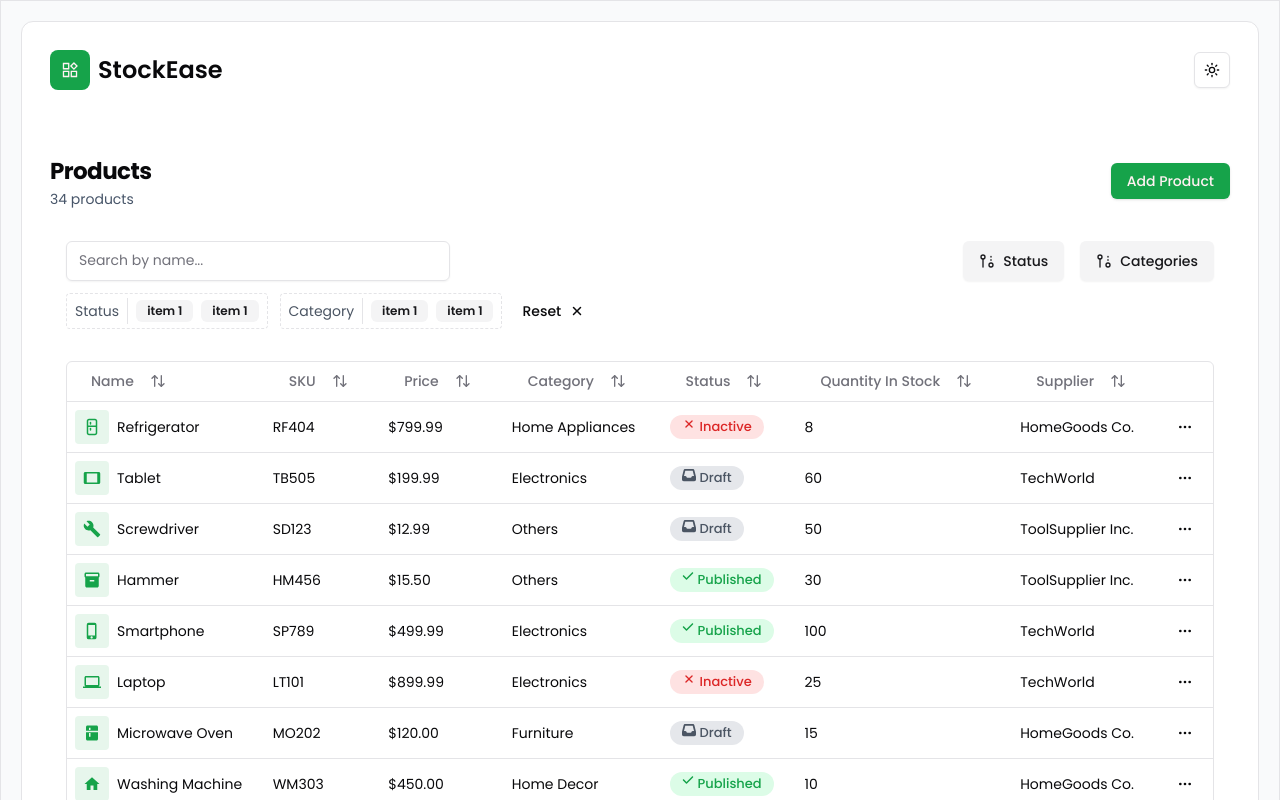
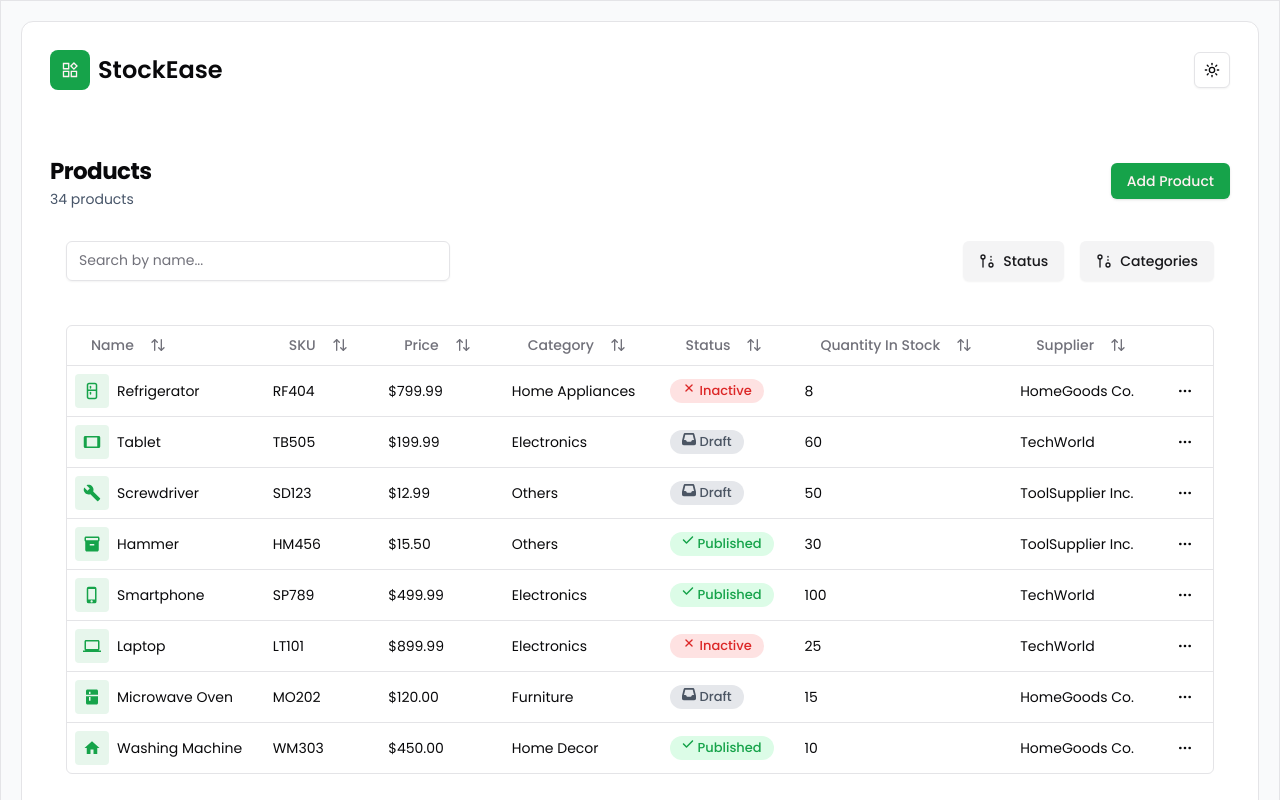
Before and after one commit to debbieellis7/stock-ease, a Next.js app: page / in a window 1280 px wide. Shown: the top 800 px of the page. Built offline with nearby package versions, Linux system fonts and the light colour scheme.

Commit message:
Add functionality to FilterArea for handling category and status filters

```diff
--- a/src/components/ProductsDashboard/FilterArea.tsx
+++ b/src/components/ProductsDashboard/FilterArea.tsx
@@ -1,4 +1,5 @@
 // External dependencies
+import { Dispatch, SetStateAction } from "react";
 import { IoClose } from "react-icons/io5";
 
 // Internal components
@@ -6,33 +7,75 @@ import { Separator } from "../ui/separator";
 import { Badge } from "../ui/badge";
 import { Button } from "../ui/button";
 
-export default function FilterArea() {
+type FilterAreaProps = {
+  selectedStatuses: string[];
+  setSelectedStatuses: Dispatch<SetStateAction<string[]>>;
+  selectedCategories: string[];
+  setSelectedCategories: Dispatch<SetStateAction<string[]>>;
+};
+
+type FilterGroupProps = {
+  label: string;
+  selectedItems: string[];
+};
+
+function FilterGroup({ label, selectedItems }: FilterGroupProps) {
+  const MAX_VISIBLE = 3; // Define a flexible limit
+
   return (
-    <div className="flex gap-3">
-      {/* Status */}
-      <div className="border-dashed border rounded-sm p-1 flex gap-2 items-center px-2 text-sm">
-        <span className="text-gray-600">Status</span>
-        <Separator orientation="vertical" />
-        <div className="flex gap-2 items-center">
-          <Badge variant="secondary">item 1</Badge>
-          <Badge variant="secondary">item 1</Badge>
-        </div>
+    <div className="border-dashed border rounded-sm p-1 flex gap-2 items-center px-2 text-sm">
+      <span className="text-gray-600">{label}</span>
+      <Separator orientation="vertical" />
+      <div className="flex gap-2 items-center">
+        {selectedItems.length <= MAX_VISIBLE ? (
+          selectedItems.map((item, index) => (
+            <Badge key={index} variant="secondary">
+              {item}
+            </Badge>
+          ))
+        ) : (
+          <Badge variant="secondary">{`${selectedItems.length} Selected`}</Badge>
+        )}
       </div>
-
-      {/* Category */}
-      <div className="border-dashed border rounded-sm p-1 flex gap-2 items-center px-2 text-sm">
-        <span className="text-gray-600">Category</span>
-        <Separator orientation="vertical" />
-        <div className="flex gap-2 items-center">
-          <Badge variant="secondary">item 1</Badge>
-          <Badge variant="secondary">item 1</Badge>
-        </div>
-      </div>
-
-      <Button variant="ghost" className="p-1 px-2">
-        <span>Reset</span>
-        <IoClose />
-      </Button>
     </div>
   );
 }
+
+export default function FilterArea({
+  selectedStatuses,
+  setSelectedStatuses,
+  selectedCategories,
+  setSelectedCategories,
+}: FilterAreaProps) {
+  const hasFilters =
+    selectedStatuses.length > 0 || selectedCategories.length > 0;
+
+  return (
+    <div className="flex gap-3">
+      {/* Render Status Filter */}
+      {selectedStatuses.length > 0 && (
+        <FilterGroup label="Status" selectedItems={selectedStatuses} />
+      )}
+
+      {/* Render Categories Filter */}
+      {selectedCategories.length > 0 && (
+        <FilterGroup label="Category" selectedItems={selectedCategories} />
+      )}
+
+      {/* Reset Button */}
+      {hasFilters && (
+        <Button
+          variant="ghost"
+          className="p-1 px-2"
+          onClick={() => {
+            setSelectedCategories([]);
+            setSelectedStatuses([]);
+          }}
+        >
+          <span>Reset</span>
+          <IoClose />
+        </Button>
+      )}
+    </div>
+  );
+}
--- a/src/components/ProductsDashboard/Toolbar.tsx
+++ b/src/components/ProductsDashboard/Toolbar.tsx
@@ -51,7 +51,12 @@ export default function Toolbar<TData>({
         </div>
       </div>
 
-      <FilterArea />
+      <FilterArea
+        selectedStatuses={selectedStatuses}
+        setSelectedStatuses={setSelectedStatuses}
+        selectedCategories={selectedCategories}
+        setSelectedCategories={setSelectedCategories}
+      />
     </div>
   );
 }
```
